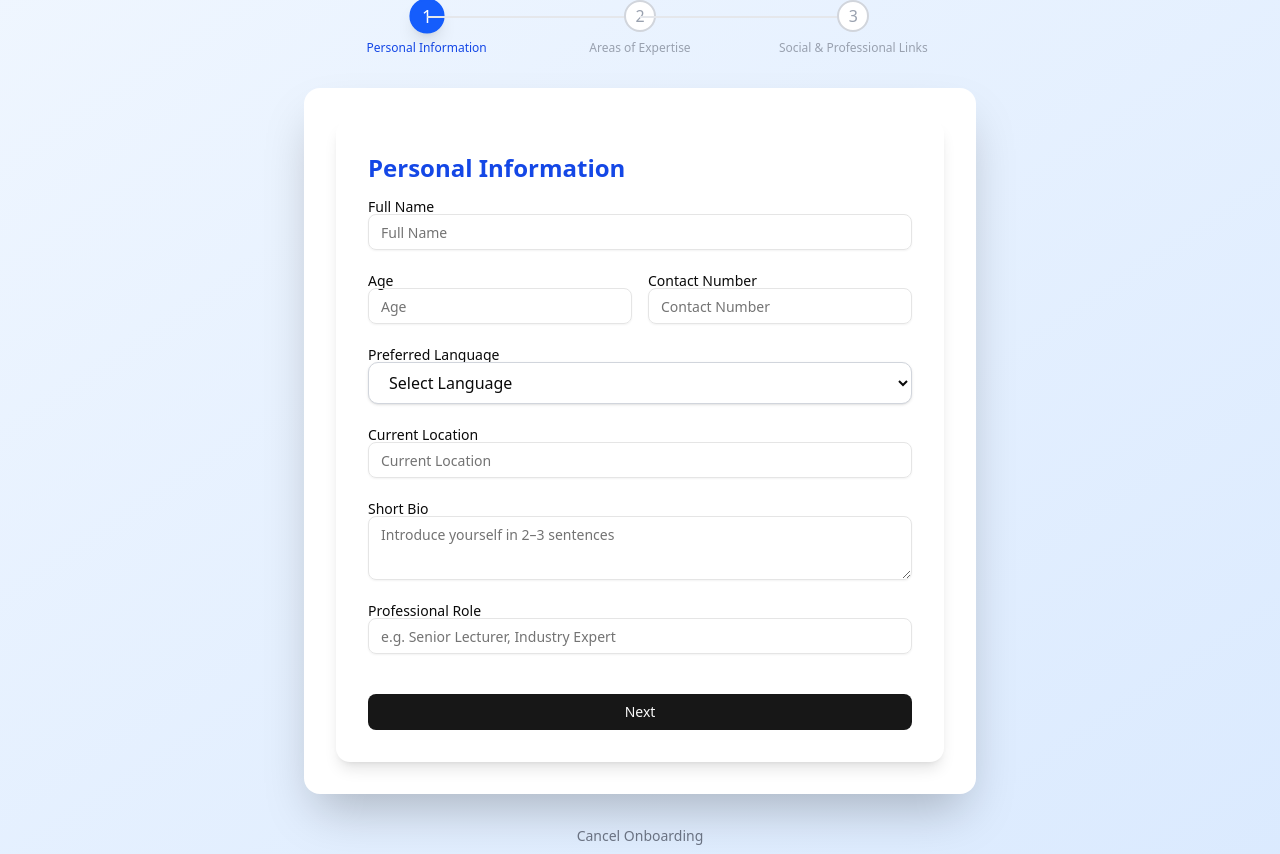
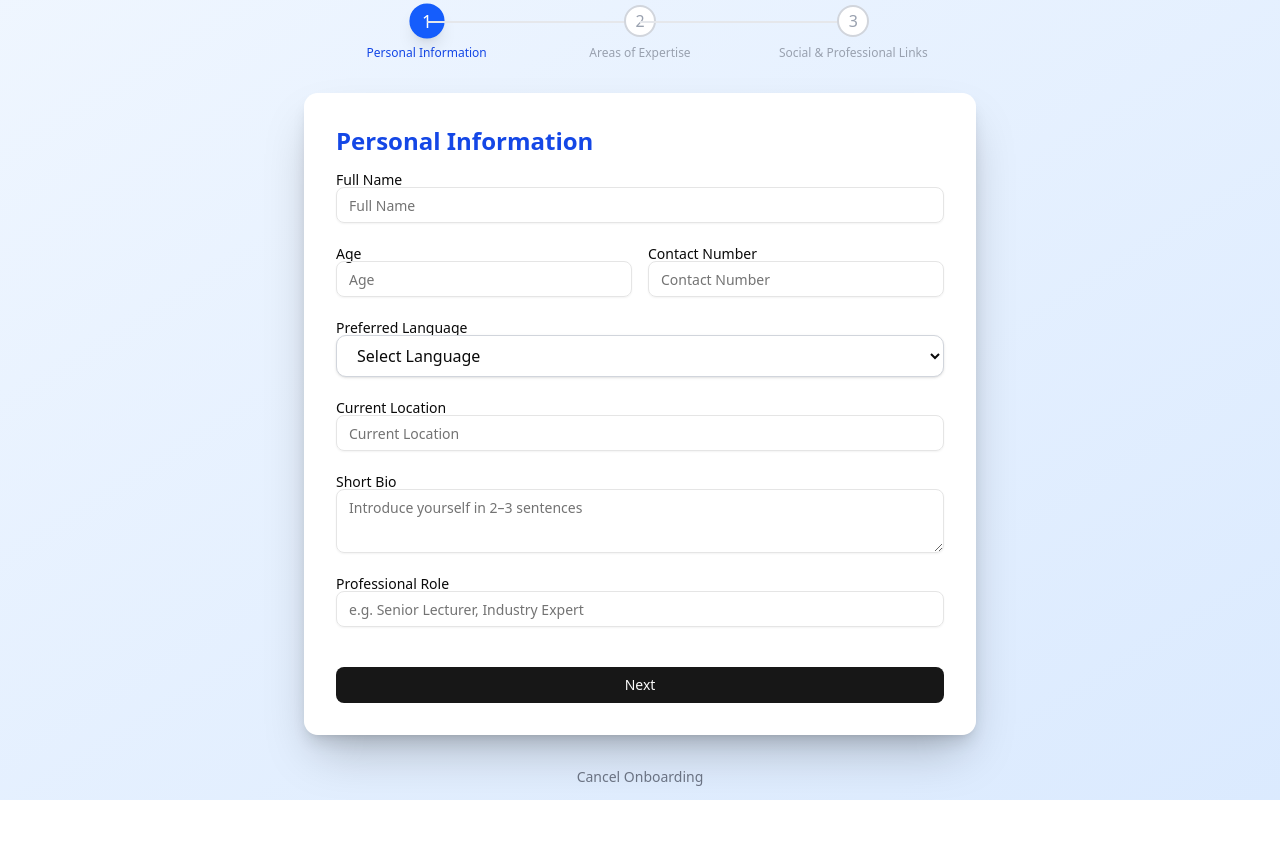
Before and after one commit to VibeFlow-AI/Team-6, a Next.js app: page /mentor/onboarding in a window 1280 px wide. After the commit the page ends 800 px from the top, so only its background shows below. Built offline with nearby package versions, Linux system fonts and the light colour scheme.

Commit message:
style: remove padding from onboarding card component

```diff
--- a/app/(dashboard)/mentor/onboarding/page.tsx
+++ b/app/(dashboard)/mentor/onboarding/page.tsx
@@ -71,7 +71,7 @@ export default function MentorOnboardingPage() {
           ))}
         </div>
         {/* Card */}
-        <div className="bg-white rounded-2xl shadow-2xl p-8">
+        <div className="bg-white rounded-2xl shadow-2xl">
           {step === 0 && (
             <PersonalInfoForm
               defaultValues={form}
```
